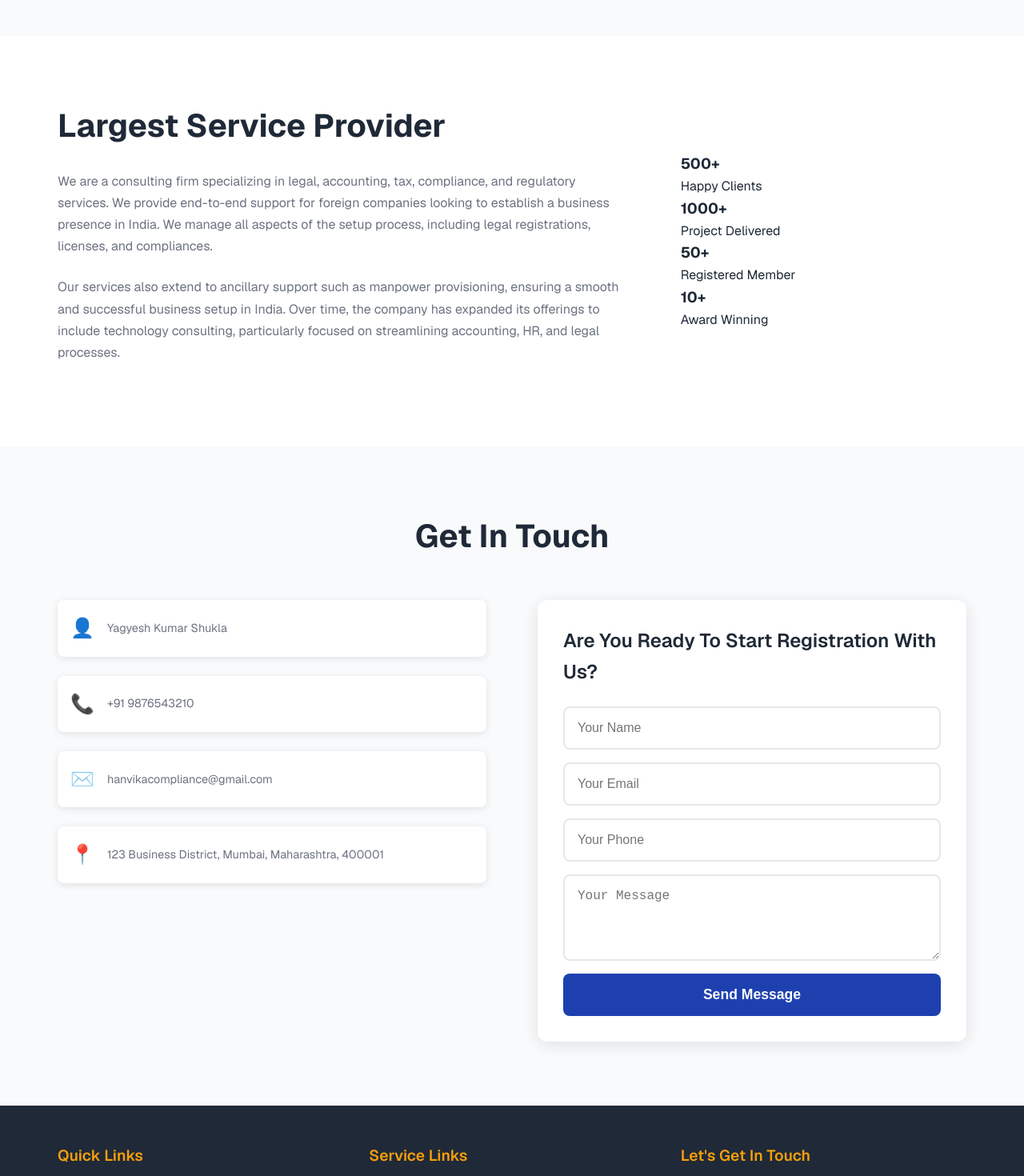
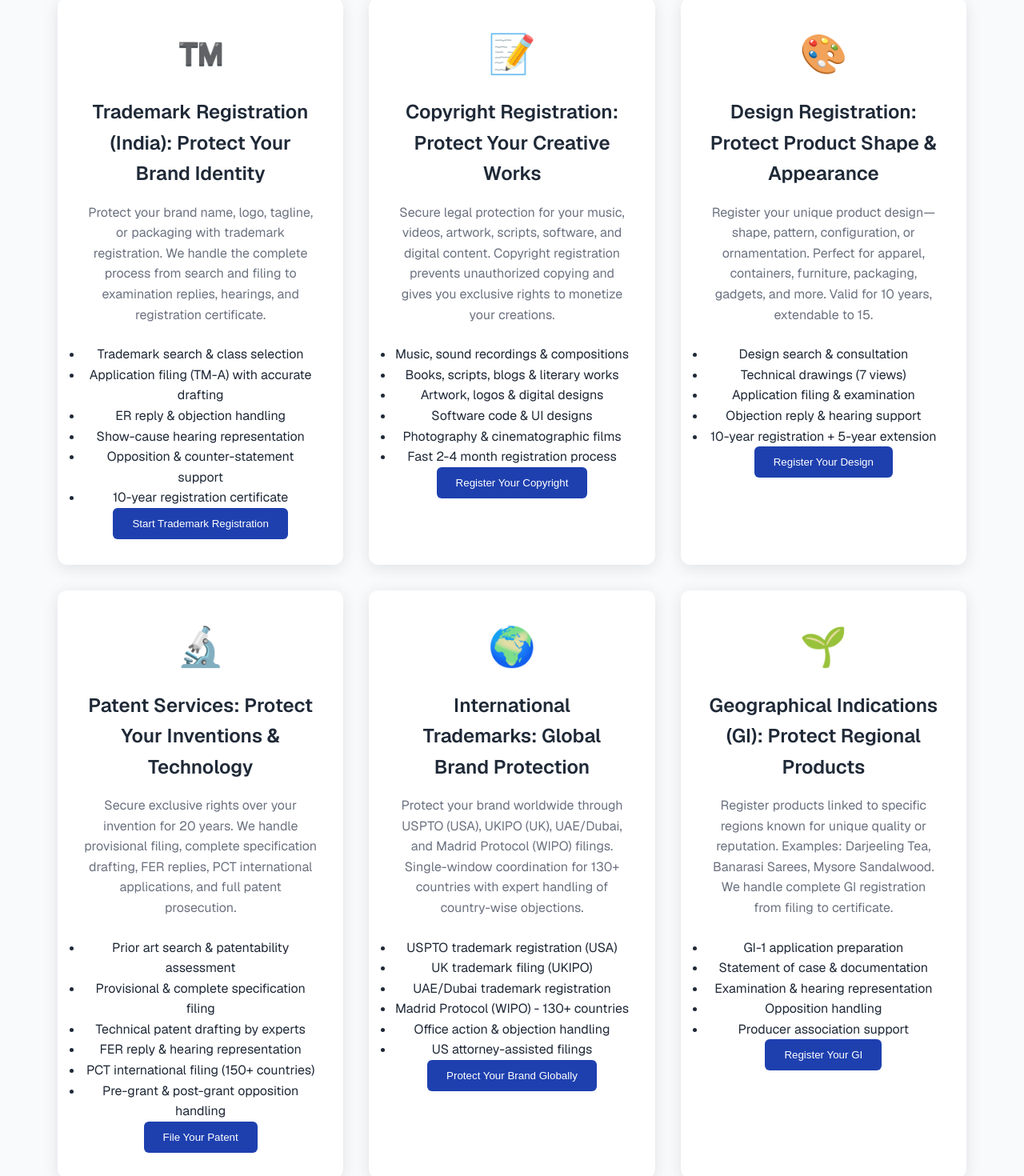
Before and after one commit to abhishekkumarchaudhary1/my-legal-site, a Next.js app: page / in a window 1280 px wide. Shown: the part 3120-4590 px from the top of the page at 80% size. Built offline with nearby package versions, Linux system fonts and the light colour scheme.

Commit message:
adding more services

```diff
--- a/src/app/page.js
+++ b/src/app/page.js
@@ -380,6 +380,143 @@ export default function Home() {
                 Begin Your Startup India Registration
               </motion.button>
             </motion.div>
+
+            {/* IPR Services */}
+            <motion.div className={styles.serviceCard} variants={cardVariants}>
+              <div className={styles.serviceIcon}>™️</div>
+              <h3>Trademark Registration (India): Protect Your Brand Identity</h3>
+              <p>
+                Protect your brand name, logo, tagline, or packaging with trademark registration. We handle the complete process from search and filing to examination replies, hearings, and registration certificate.
+              </p>
+              <ul>
+                <li>Trademark search & class selection</li>
+                <li>Application filing (TM-A) with accurate drafting</li>
+                <li>ER reply & objection handling</li>
+                <li>Show-cause hearing representation</li>
+                <li>Opposition & counter-statement support</li>
+                <li>10-year registration certificate</li>
+              </ul>
+              <motion.button
+                className={styles.serviceButton}
+                whileHover={{ scale: 1.05 }}
+                whileTap={{ scale: 0.95 }}
+              >
+                Start Trademark Registration
+              </motion.button>
+            </motion.div>
+
+            <motion.div className={styles.serviceCard} variants={cardVariants}>
+              <div className={styles.serviceIcon}>📝</div>
+              <h3>Copyright Registration: Protect Your Creative Works</h3>
+              <p>
+                Secure legal protection for your music, videos, artwork, scripts, software, and digital content. Copyright registration prevents unauthorized copying and gives you exclusive rights to monetize your creations.
+              </p>
+              <ul>
+                <li>Music, sound recordings & compositions</li>
+                <li>Books, scripts, blogs & literary works</li>
+                <li>Artwork, logos & digital designs</li>
+                <li>Software code & UI designs</li>
+                <li>Photography & cinematographic films</li>
+                <li>Fast 2-4 month registration process</li>
+              </ul>
+              <motion.button
+                className={styles.serviceButton}
+                whileHover={{ scale: 1.05 }}
+                whileTap={{ scale: 0.95 }}
+              >
+                Register Your Copyright
+              </motion.button>
+            </motion.div>
+
+            <motion.div className={styles.serviceCard} variants={cardVariants}>
+              <div className={styles.serviceIcon}>🎨</div>
+              <h3>Design Registration: Protect Product Shape & Appearance</h3>
+              <p>
+                Register your unique product design—shape, pattern, configuration, or ornamentation. Perfect for apparel, containers, furniture, packaging, gadgets, and more. Valid for 10 years, extendable to 15.
+              </p>
+              <ul>
+                <li>Design search & consultation</li>
+                <li>Technical drawings (7 views)</li>
+                <li>Application filing & examination</li>
+                <li>Objection reply & hearing support</li>
+                <li>10-year registration + 5-year extension</li>
+              </ul>
+              <motion.button
+                className={styles.serviceButton}
+                whileHover={{ scale: 1.05 }}
+                whileTap={{ scale: 0.95 }}
+              >
+                Register Your Design
+              </motion.button>
+            </motion.div>
+
+            <motion.div className={styles.serviceCard} variants={cardVariants}>
+              <div className={styles.serviceIcon}>🔬</div>
+              <h3>Patent Services: Protect Your Inventions & Technology</h3>
+              <p>
+                Secure exclusive rights over your invention for 20 years. We handle provisional filing, complete specification drafting, FER replies, PCT international applications, and full patent prosecution.
+              </p>
+              <ul>
+                <li>Prior art search & patentability assessment</li>
+                <li>Provisional & complete specification filing</li>
+                <li>Technical patent drafting by experts</li>
+                <li>FER reply & hearing representation</li>
+                <li>PCT international filing (150+ countries)</li>
+                <li>Pre-grant & post-grant opposition handling</li>
+              </ul>
+              <motion.button
+                className={styles.serviceButton}
+                whileHover={{ scale: 1.05 }}
+                whileTap={{ scale: 0.95 }}
+              >
+                File Your Patent
+              </motion.button>
+            </motion.div>
+
+            <motion.div className={styles.serviceCard} variants={cardVariants}>
+              <div className={styles.serviceIcon}>🌍</div>
+              <h3>International Trademarks: Global Brand Protection</h3>
+              <p>
+                Protect your brand worldwide through USPTO (USA), UKIPO (UK), UAE/Dubai, and Madrid Protocol (WIPO) filings. Single-window coordination for 130+ countries with expert handling of country-wise objections.
+              </p>
+              <ul>
+                <li>USPTO trademark registration (USA)</li>
+                <li>UK trademark filing (UKIPO)</li>
+                <li>UAE/Dubai trademark registration</li>
+                <li>Madrid Protocol (WIPO) - 130+ countries</li>
+                <li>Office action & objection handling</li>
+                <li>US attorney-assisted filings</li>
+              </ul>
+              <motion.button
+                className={styles.serviceButton}
+                whileHover={{ scale: 1.05 }}
+                whileTap={{ scale: 0.95 }}
+              >
+                Protect Your Brand Globally
+              </motion.button>
+            </motion.div>
+
+            <motion.div className={styles.serviceCard} variants={cardVariants}>
+              <div className={styles.serviceIcon}>🌱</div>
+              <h3>Geographical Indications (GI): Protect Regional Products</h3>
+              <p>
+                Register products linked to specific regions known for unique quality or reputation. Examples: Darjeeling Tea, Banarasi Sarees, Mysore Sandalwood. We handle complete GI registration from filing to certificate.
+              </p>
+              <ul>
+                <li>GI-1 application preparation</li>
+                <li>Statement of case & documentation</li>
+                <li>Examination & hearing representation</li>
+                <li>Opposition handling</li>
+                <li>Producer association support</li>
+              </ul>
+              <motion.button
+                className={styles.serviceButton}
+                whileHover={{ scale: 1.05 }}
+                whileTap={{ scale: 0.95 }}
+              >
+                Register Your GI
+              </motion.button>
+            </motion.div>
           </motion.div>
         </div>
       </section>
```
